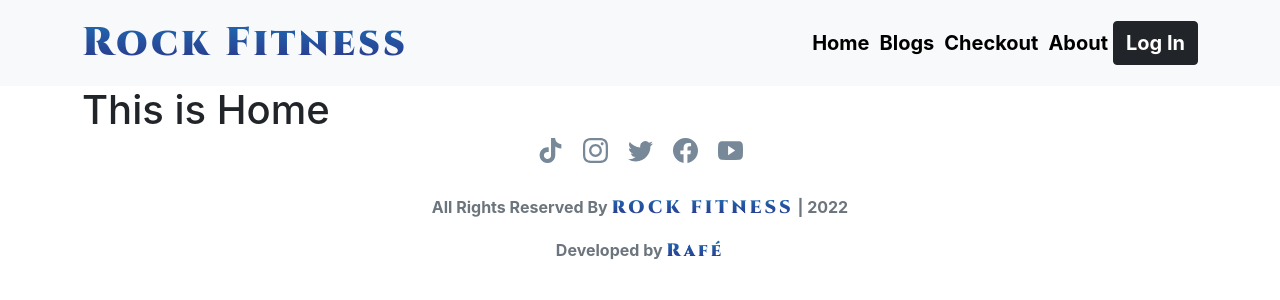
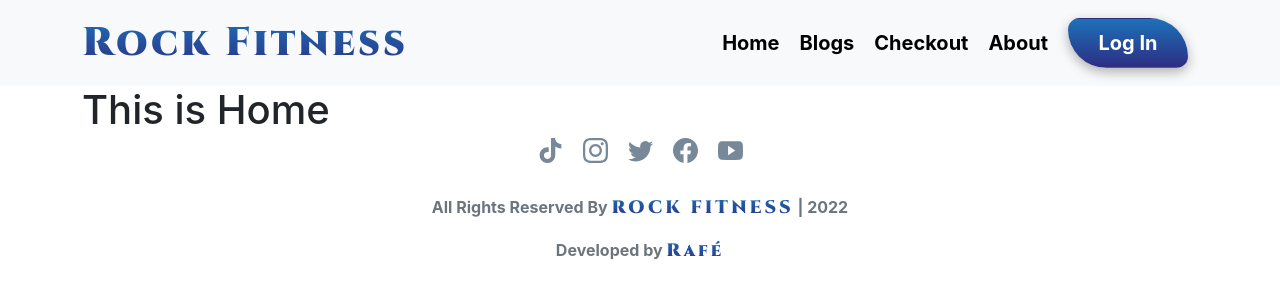
Before and after one commit to nurmdrafi/independent-service-provider, a React (Create React App) app: page / in a window 1280 px wide. Shown: the top 300 px of the page. Built offline with nearby package versions, Linux system fonts and the light colour scheme; no server answers.

Commit message:
header style added

```diff
--- a/src/components/CustomLink/CustomLink.css
+++ b/src/components/CustomLink/CustomLink.css
@@ -1,7 +1,7 @@
 .default-link {
   text-decoration: none;
   color: black;
-  padding: 5px;
+  margin: 10px;
   font-weight: bold;
   font-size: 20px;
 }
@@ -9,7 +9,7 @@
   background: -webkit-linear-gradient(#2d2e83, #1d71b8);
   -webkit-background-clip: text;
   -webkit-text-fill-color: transparent;
-  padding: 5px;
+  margin: 10px;
   font-weight: bold;
   font-size: 20px;
 }
--- a/src/components/Header/Header.css
+++ b/src/components/Header/Header.css
@@ -9,3 +9,15 @@
   -webkit-text-fill-color: transparent;
   cursor: pointer;
 }
+.access-btn{
+  width: 120px;
+  height: 50px;
+  margin: 10px;
+  background: -webkit-linear-gradient(#1d71b8, #2d2e83);
+  box-shadow: rgba(0, 0, 0, 0.3) 0px 4px 12px ;
+  color: white;
+  border-radius: 15px 50px !important;
+}
+.access-btn:hover{
+  color: white;
+}
--- a/src/components/Header/Header.js
+++ b/src/components/Header/Header.js
@@ -24,10 +24,10 @@ const Header = () => {
             <CustomLink to="/checkout">Checkout</CustomLink>
             <CustomLink to="/about">About</CustomLink>
             {user ? (
-              <button onClick={() => signOut(auth)} className="btn btn-dark fs-5 fw-bold">Log Out</button>
+              <button onClick={() => signOut(auth)} className="access-btn fs-5 fw-bold">Log Out</button>
             ) : (
               <Link to="/login">
-                <button className="btn btn-dark fs-5 fw-bold">Log In</button>
+                <button className="access-btn btn fs-5 fw-bold">Log In</button>
               </Link>
             )}
           </Nav>
```
